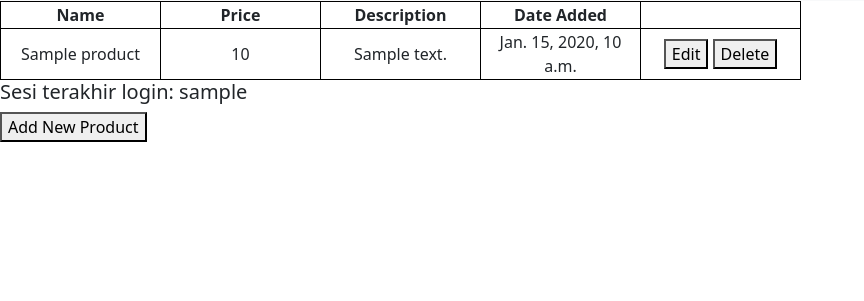
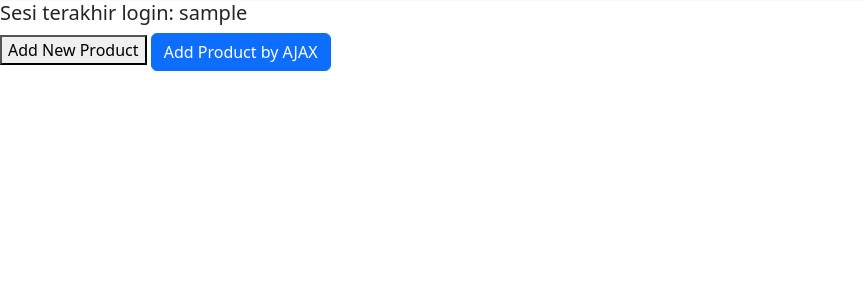
Before and after one commit to cnotgate/shopping-list, a Django app: template main/templates/main.html in a window 1280 px wide. Shown: the part 55-356 px from the top of the page, without its empty margins (0-864 px from the left). Run offline with Django 4.2, Linux system fonts and the light colour scheme; the template is opened without the code that fills it: most values are stand-ins (such as "Sample title", 1, 10 or a date in 2020).

Commit message:
selesai tutorial 5

```diff
--- a/main/templates/main.html
+++ b/main/templates/main.html
@@ -22,44 +22,39 @@
   </div>
 </nav>
 
-<!-- <h5>Name:</h5>
-<p>{{name}}</p>
+<div class="modal fade" id="exampleModal" tabindex="-1" aria-labelledby="exampleModalLabel" aria-hidden="true">
+  <div class="modal-dialog">
+    <div class="modal-content">
+      <div class="modal-header">
+        <h1 class="modal-title fs-5" id="exampleModalLabel">Add New Product</h1>
+        <button type="button" class="btn-close" data-bs-dismiss="modal" aria-label="Close"></button>
+      </div>
+      <div class="modal-body">
+        <form id="form" onsubmit="return false;">
+          {% csrf_token %}
+          <div class="mb-3">
+            <label for="name" class="col-form-label">Name:</label>
+            <input type="text" class="form-control" id="name" name="name"></input>
+          </div>
+          <div class="mb-3">
+            <label for="price" class="col-form-label">Price:</label>
+            <input type="number" class="form-control" id="price" name="price"></input>
+          </div>
+          <div class="mb-3">
+            <label for="description" class="col-form-label">Description:</label>
+            <textarea class="form-control" id="description" name="description"></textarea>
+          </div>
+        </form>
+      </div>
+      <div class="modal-footer">
+        <button type="button" class="btn btn-secondary" data-bs-dismiss="modal">Close</button>
+        <button type="button" class="btn btn-primary" id="button_add" data-bs-dismiss="modal">Add Product</button>
+      </div>
+    </div>
+  </div>
+</div>
 
-<h5>Class:</h5>
-<p>{{class}}</p> -->
-
-<table>
-  <tr>
-    <th>Name</th>
-    <th>Price</th>
-    <th>Description</th>
-    <th>Date Added</th>
-  </tr>
-
-  {% comment %} Berikut cara memperlihatkan data produk di bawah baris ini {% endcomment %}
-
-  {% for product in products %}
-  <tr>
-    <td>{{product.name}}</td>
-    <td>{{product.price}}</td>
-    <td>{{product.description}}</td>
-    <td>{{product.date_added}}</td>
-    <td>
-      <a href="{% url 'main:edit_product' product.pk %}">
-        <button>
-          Edit
-        </button>
-      </a>
-      <a href="{% url 'main:delete_product' product.pk %}">
-        <button>
-          Delete
-        </button>
-      </a>
-    </td>
-
-  </tr>
-  {% endfor %}
-</table>
+<table id="product_table"></table>
 
 <h5>Sesi terakhir login: {{ last_login }}</h5>
 
@@ -68,6 +63,9 @@
     Add New Product
   </button>
 </a>
+
+<button type="button" class="btn btn-primary" data-bs-toggle="modal" data-bs-target="#exampleModal">Add Product by
+  AJAX</button>
 
 <br>
 <br>
@@ -91,4 +89,45 @@
   }
 </style>
 
+<script>
+  async function getProducts() {
+    return fetch("{% url 'main:get_product_json' %}").then((res) => res.json())
+  }
+
+  async function refreshProducts() {
+    document.getElementById("product_table").innerHTML = ""
+    const products = await getProducts()
+    let htmlString = `<tr>
+        <th>Name</th>
+        <th>Price</th>
+        <th>Description</th>
+        <th>Date Added</th>
+    </tr>`
+    products.forEach((item) => {
+      htmlString += `\n<tr>
+        <td>${item.fields.name}</td>
+        <td>${item.fields.price}</td>
+        <td>${item.fields.description}</td>
+        <td>${item.fields.date_added}</td>
+    </tr>`
+    })
+
+    document.getElementById("product_table").innerHTML = htmlString
+  }
+
+  refreshProducts()
+
+  function addProduct() {
+    fetch("{% url 'main:add_product_ajax' %}", {
+      method: "POST",
+      body: new FormData(document.querySelector('#form'))
+    }).then(refreshProducts)
+
+    document.getElementById("form").reset()
+    return false
+  }
+
+  document.getElementById("button_add").onclick = addProduct
+</script>
+
 {% endblock content %}
--- a/main/urls.py
+++ b/main/urls.py
@@ -1,5 +1,5 @@
 from django.urls import path
-from main.views import show_main, register, login_user, logout_user, create_product, show_xml, show_json, show_json_by_id, show_xml_by_id, edit_product, delete_product
+from main.views import show_main, register, login_user, logout_user, create_product, show_xml, show_json, show_json_by_id, show_xml_by_id, edit_product, delete_product, get_product_json, add_product_ajax
 
 app_name = 'main'
 
@@ -15,4 +15,6 @@ urlpatterns = [
     path('logout/', logout_user, name='logout'),
     path('edit-product/<int:id>', edit_product, name='edit_product'),
     path('delete/<int:id>', delete_product, name='delete_product'),
+    path('get-product/', get_product_json, name='get_product_json'),
+    path('create-product-ajax/', add_product_ajax, name='add_product_ajax')
 ]
```
Also changed, not shown: main/views.py (+28 -1 lines), db.sqlite3.
